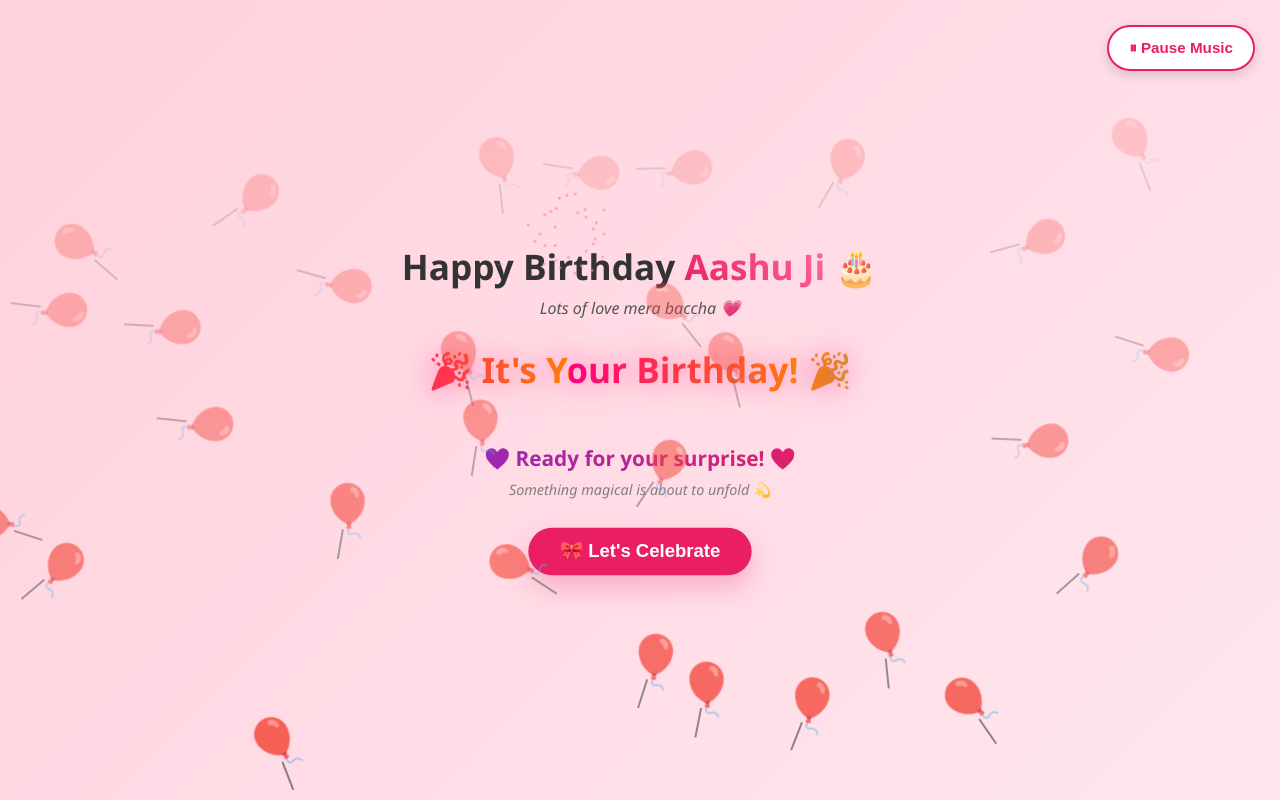
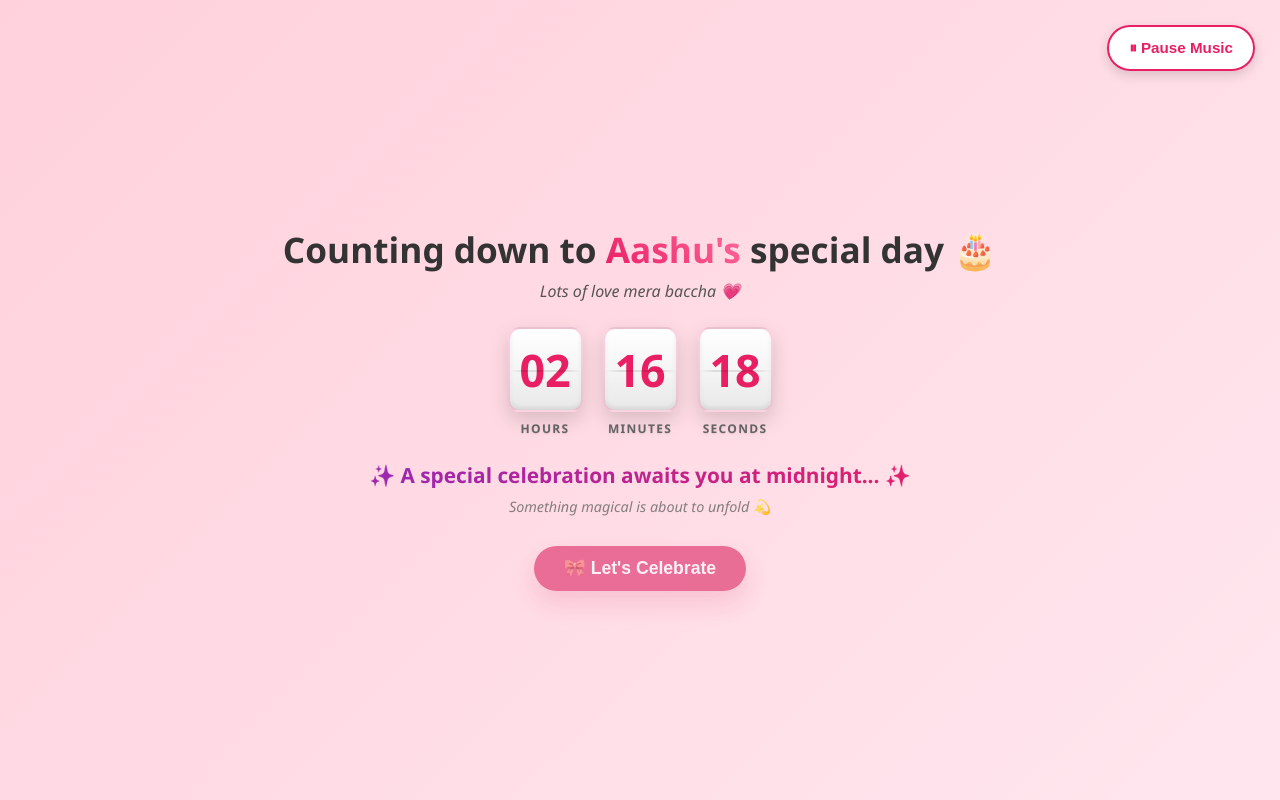
Before and after one commit to digitallyayush/shreya, a React (Vite) app: page / in a window 1280 px wide. Built offline with nearby package versions, Linux system fonts and the light colour scheme.

Commit message:
Update target date for countdown

```diff
--- a/src/components/Countdown.jsx
+++ b/src/components/Countdown.jsx
@@ -19,7 +19,7 @@ function Countdown({ onBirthdayReached, birthdayReached }) {
     // 🎂 SET YOUR BIRTHDAY DATE & TIME HERE 🎂
     // ═══════════════════════════════════════════════════════════════
 
-    const targetDate = new Date("2026-01-13T00:00:00");
+    const targetDate = new Date("2026-02-21T00:00:00");
 
     // 📝 HOW TO USE:
     // Replace the date above with your actual birthday
```
